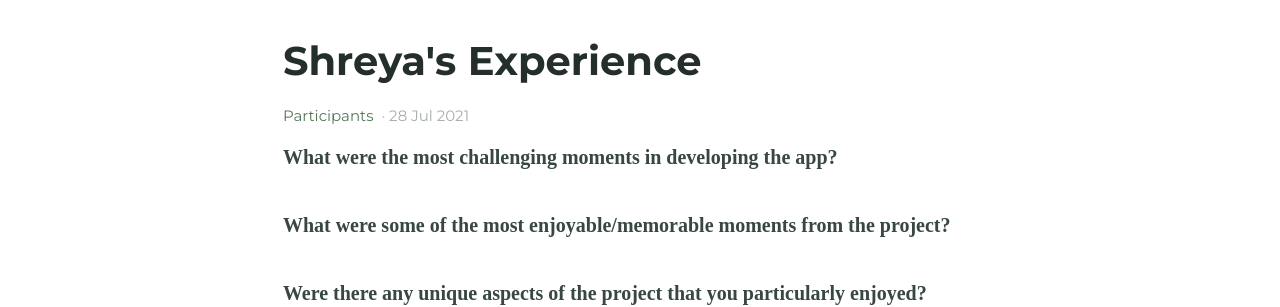
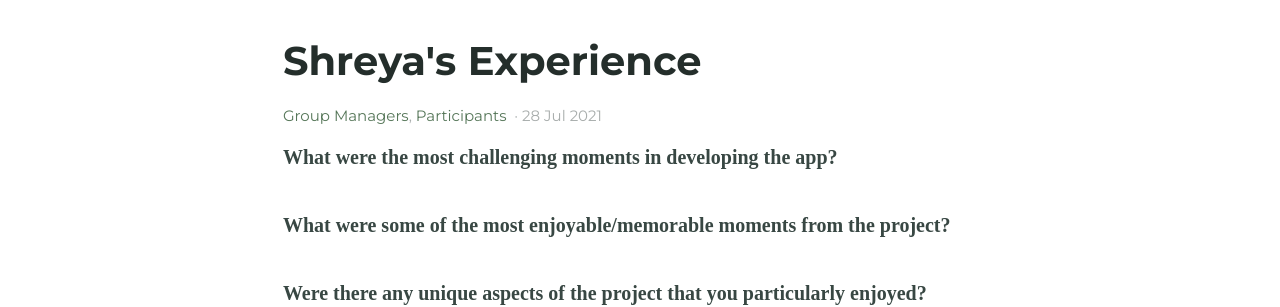
Before and after one commit to BI-STEM-Away/sMAP_dev, a Jekyll site: the page built from _posts/2021-07-28-Shreyas-blog.md, in a window 1280 px wide. Shown: the part 406-713 px from the top of the page. Built offline with Jekyll 4.4.1, drawn with Linux system fonts in a browser that asks for light colours.

Commit message:
Update 2021-07-28-Shreyas-blog.md

```diff
--- a/_posts/2021-07-28-Shreyas-blog.md
+++ b/_posts/2021-07-28-Shreyas-blog.md
@@ -1,6 +1,7 @@
 ---
 title: Shreya's Experience
 categories:
+- Group Managers
 - Participants
 excerpt: |
   Shreya is a high school sophomore, click here to learn more about her experience as a participant in this project.|
```
